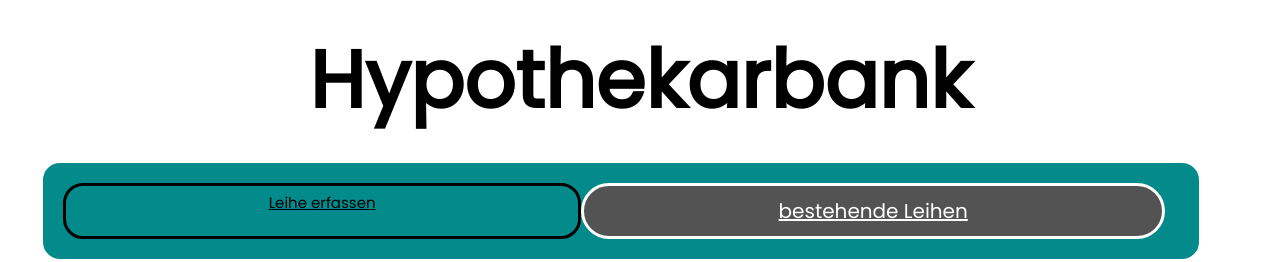
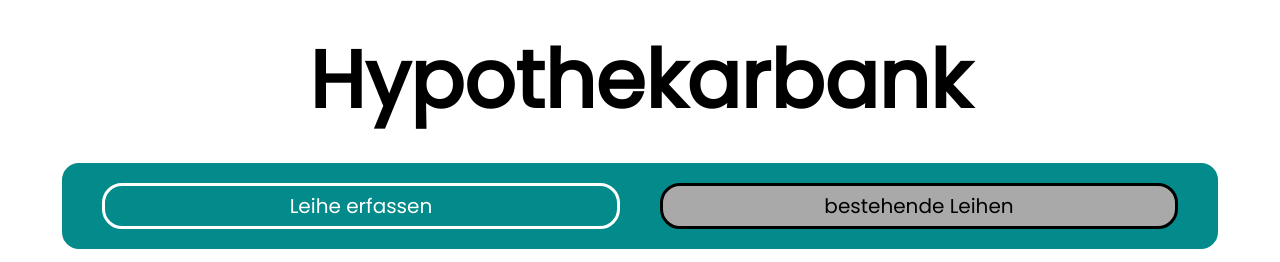
Before and after one commit to Manuel-Schmid/M307Project, a PHP site: page /Views/existingMortgagesView.php in a window 1280 px wide. Shown: the top 262 px of the page. Run offline with PHP 8.4, Linux system fonts and the light colour scheme; data that the repository does not hold is empty.

Commit message:
adjust global.css

```diff
--- a/Views/css/global.css
+++ b/Views/css/global.css
@@ -18,6 +18,8 @@ body{
 
 h1{
     margin: 20px;
+    font-size: 80px;
+    text-align: center;
 }
 
 button{
@@ -50,12 +52,13 @@ button{
 
 .edit-btn {
     background-color: #038a8a;
-    border: none;
+    border-radius: 20px;
+    border-color: #038a8a;
     color: white;
-    padding: 8px 15px;
     text-align: center;
     text-decoration: none;
-    display: inline-block;
+
+
     /*font-size: 16px;*/
 }
 
@@ -75,29 +78,32 @@ nav{
     border: solid;
     border-radius: 20px;
     padding: 20px;
-    margin: 20px;
+    margin: auto;
     display: flex;
 }
 
 a:hover{
-    width: 45%;
+    width:45%;
     background-color: #04aaaa;
-    font-size: 15px;
+    font-size: 20px;
     color: white;
     border: solid;
     border-radius: 20px;
     padding: 5px;
+    text-decoration: none;
+    margin: auto;
 }
 
 a{
     width:45%;
     background-color: #038a8a;
-    font-size: 15px;
-    color: black;
+    font-size: 20px;
+    color: white;
     border: solid;
     border-radius: 20px;
     padding: 5px;
-
+    text-decoration: none;
+    margin: auto;
 }
 
 div{
@@ -105,12 +111,13 @@ div{
 }
 
 .selected-menue-bar{
-    width: 50%;
-    background-color: #535353;
+    width:45%;
+    background-color:darkgray;
     font-size: 20px;
-    color: white;
+    color: black;
     border: solid;
-    border-radius: 40px;
-    padding: 10px;
-
+    border-radius: 20px;
+    padding: 5px;
+    text-decoration:none;
+    margin: auto;
 }
```
